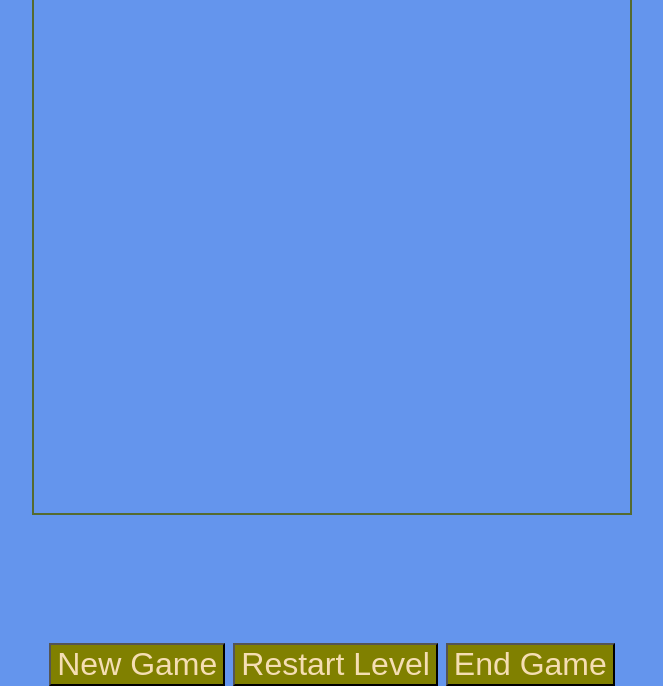
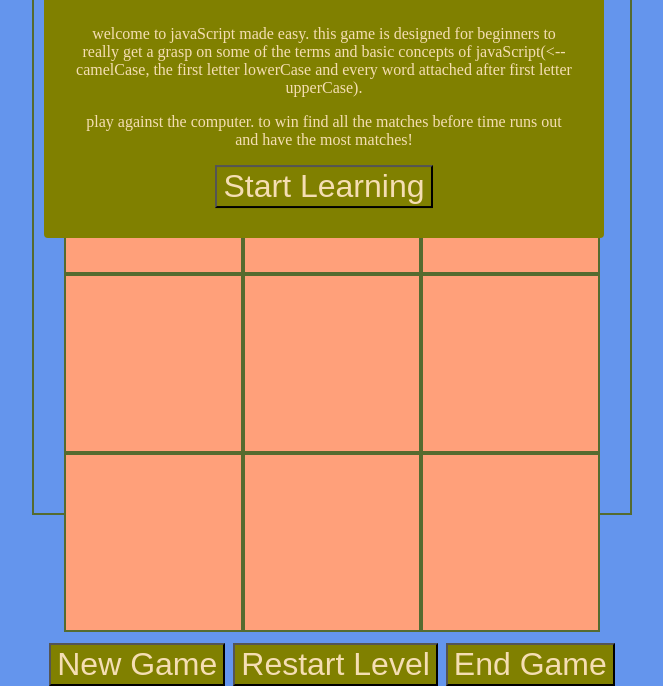
Before and after one commit to Ntsaiab/Memory.js, a plain HTML site: page index.html in a window 1280 px wide. Shown: the part 330-1016 px from the top of the page, without its empty margins (316-979 px from the left). Drawn offline with Linux system fonts and the light colour scheme.

Commit message:
Added board and modal

```diff
--- a/app.js
+++ b/app.js
@@ -28,15 +28,30 @@ console.log("Yes I'm connected");
 //display you lose message if time runs out 2nd time
 
 // ==============================
+//     Cached Dom Notes
+// ==============================
+const mBoard = document.querySelector(".mBoard");
+const modal = document.querySelector(".modal");
+const playGame = document.querySelector(".play-game")
+
+
+
+// ==============================
 //     Create Game Board
 // ==============================
 
+for (let i = 1; i < 13; i++) {
+  let div = document.createElement("div");
+  div.classList.add("indivboxes");
+  mBoard.appendChild(div);
+}
+// ==============================
+//     Create Modal
+// ==============================
 
-
-
-// ===========================
-//     Cached Dom Notes
-// ===========================
+const toggleModal = () => {
+  modal.classList.toggle("open");
+}
 
 
 
--- a/index.html
+++ b/index.html
@@ -8,7 +8,7 @@
 </head>
 <body>
     <h1>memoryJs</h1>
-    <div class="mboard">
+    <div class="mBoard">
 
     </div>
 
@@ -16,6 +16,17 @@
     <button class="button" id="rlevel">Restart Level</button>
     <button class="button" id="egame">End Game</button>
 
+    <div class="modal">
+        <h2>javaScript for beginners</h2>
+        <p> welcome to javaScript made easy. this game is designed for
+            beginners to really get a grasp on some of the terms and
+            basic concepts of javaScript(<--camelCase, the first letter
+            lowerCase and every word attached after first letter upperCase).
+        </p>
+        <p>play against the computer. to win find all the matches before time
+            runs out and have the most matches!</p>
+        <button class="play-game">Start Learning</button>
+    </div>
 
     <script src="app.js"></script>
 </body>
--- a/style.css
+++ b/style.css
@@ -10,7 +10,7 @@ body {
     background-color: cornflowerblue;
 }
 
-.mboard {
+.mBoard {
     display: flex;
     justify-content: center;
     align-items: center;
@@ -27,12 +27,34 @@ body {
     display: flex;
     background-color: lightsalmon;
     border: 2px solid darkolivegreen;
-    width: 33%;
-    height: 33%;
+    width: 30%;
+    height: 30%;
     box-sizing: border-box;
     font-size: 100px;
     text-align: center;
     justify-content: center;
+}
+
+.modal {
+    background-color: olive;
+    padding: 30px;
+    width: 50vw;
+    max-width: 500px;
+    text-align: center;
+    border-radius: 4px;
+    position: fixed;
+    top: 45%;
+    transform: translateY(-45%);
+    left:0;
+    right:0;
+    margin: auto;
+    /* display: none; */
+}
+.modal.open {
+    display: block;
+}
+p {
+    font-size: medium;
 }
 
 button {
```
